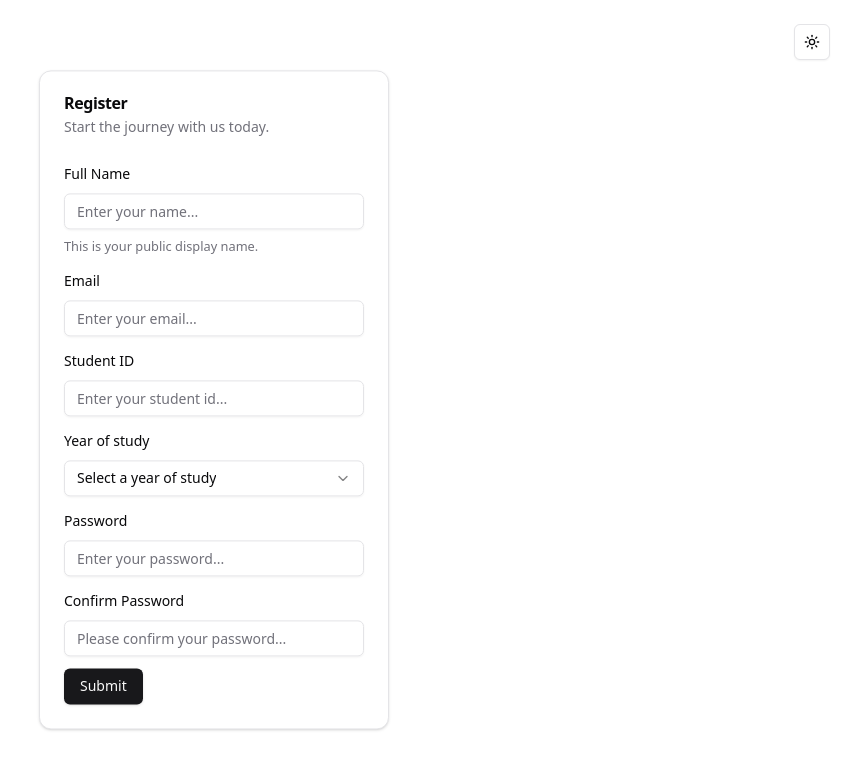
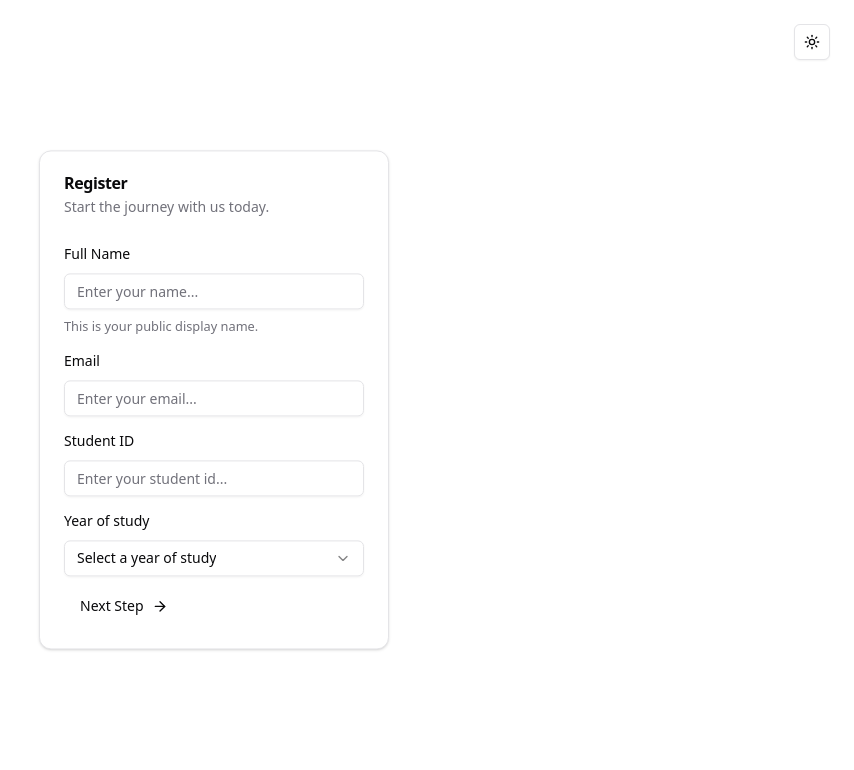
Before and after one commit to developer-mohitsoni/Nextgen-Form, a Next.js app: page / in a window 1280 px wide. Shown: the top 770 px of the page, without its empty margins (426-1280 px from the left). Built offline with nearby package versions, Linux system fonts and the light colour scheme.

Commit message:
Complete Building Multi Step Form Functionality with toast Component

```diff
--- a/src/app/layout.tsx
+++ b/src/app/layout.tsx
@@ -1,6 +1,7 @@
 import type { Metadata } from "next";
 import { Geist, Geist_Mono } from "next/font/google";
 import { ThemeProvider } from "@/components/theme-provider";
+import { Toaster } from "@/components/ui/toaster";
 import "./index.css";
 
 const geistSans = Geist({
@@ -35,6 +36,7 @@ export default function RootLayout({
           disableTransitionOnChange
         >
           {children}
+          <Toaster />
         </ThemeProvider>
       </body>
     </html>
--- a/src/app/page.tsx
+++ b/src/app/page.tsx
@@ -31,9 +31,15 @@ import {
   FormLabel,
   FormMessage,
 } from "@/components/ui/form";
+import React from "react";
+import { cn } from "@/lib/utils";
+import { ArrowRight } from "lucide-react";
+import { useToast } from "@/hooks/use-toast";
 
 type Input = z.infer<typeof registerSchema>;
 export default function Home() {
+  const [formStep, setFormStep] = React.useState(0);
+  const { toast } = useToast();
   const form = useForm<Input>({
     resolver: zodResolver(registerSchema),
     defaultValues: {
@@ -47,6 +53,13 @@ export default function Home() {
   });
 
   function onSubmit(data: Input) {
+    if (data.confirmPassword !== data.password) {
+      toast({
+        title: "Password do not match",
+        variant: "destructive"
+      })
+      return
+    }
     alert(JSON.stringify(data, null, 4));
     console.log(data);
   }
@@ -60,6 +73,12 @@ export default function Home() {
         <CardContent>
           <Form {...form}>
             <form onSubmit={form.handleSubmit(onSubmit)} className="space-y-3">
+              <div
+                className={cn("space-y-3", {
+                  hidden: formStep === 1,
+                })}
+              >
+                {/* name */}
                 <FormField
                   control={form.control}
                   name="name"
@@ -76,6 +95,7 @@ export default function Home() {
                     </FormItem>
                   )}
                 />
+                {/* email */}
                 <FormField
                   control={form.control}
                   name="email"
@@ -89,6 +109,7 @@ export default function Home() {
                     </FormItem>
                   )}
                 />
+                {/* studentId */}
                 <FormField
                   control={form.control}
                   name="studentId"
@@ -105,6 +126,7 @@ export default function Home() {
                     </FormItem>
                   )}
                 />
+                {/* year */}
                 <FormField
                   control={form.control}
                   name="year"
@@ -139,6 +161,13 @@ export default function Home() {
                     </FormItem>
                   )}
                 />
+              </div>
+              <div
+                className={cn("space-y-3", {
+                  hidden: formStep === 0,
+                })}
+              >
+                {/* password */}
                 <FormField
                   control={form.control}
                   name="password"
@@ -156,6 +185,7 @@ export default function Home() {
                     </FormItem>
                   )}
                 />
+                {/* confirmPassword */}
                 <FormField
                   control={form.control}
                   name="confirmPassword"
@@ -173,7 +203,54 @@ export default function Home() {
                     </FormItem>
                   )}
                 />
-              <Button type="submit">Submit</Button>
+              </div>
+              <div className="flex gap-2">
+                <Button
+                  type="submit"
+                  className={cn({
+                    hidden: formStep === 0,
+                  })}
+                >
+                  Submit
+                </Button>
+                <Button
+                  type="button"
+                  variant={"ghost"}
+                  className={cn({
+                    hidden: formStep === 1,
+                  })}
+                  onClick={() => {
+                    // validation
+                    form.trigger(["name", "email", "studentId", "year"]);
+
+                    const nameState = form.getFieldState("name");
+                    const emailState = form.getFieldState("email");
+                    const idState = form.getFieldState("studentId");
+                    const yearState = form.getFieldState("year");
+
+                    if (!nameState.isDirty || nameState.invalid) return;
+                    if (!emailState.isDirty || emailState.invalid) return;
+                    if (!idState.isDirty || idState.invalid) return;
+                    if (!yearState.isDirty || yearState.invalid) return;
+                    setFormStep(1);
+                  }}
+                >
+                  Next Step
+                  <ArrowRight className="w-4 h-4 mr-2" />
+                </Button>
+                <Button
+                  type="button"
+                  variant={"ghost"}
+                  onClick={() => {
+                    setFormStep(0);
+                  }}
+                  className={cn({
+                    hidden: formStep === 0,
+                  })}
+                >
+                  Go Back
+                </Button>
+              </div>
             </form>
           </Form>
         </CardContent>
```
Lines whose indentation alone changed are shown as unchanged.
